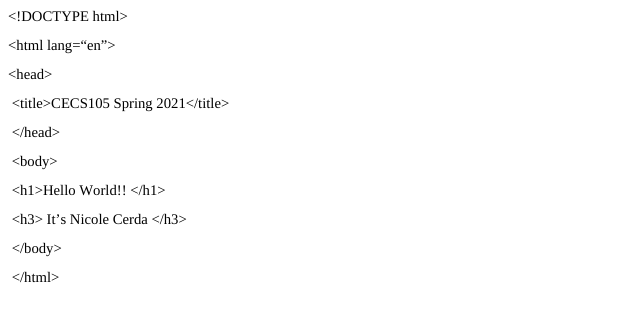
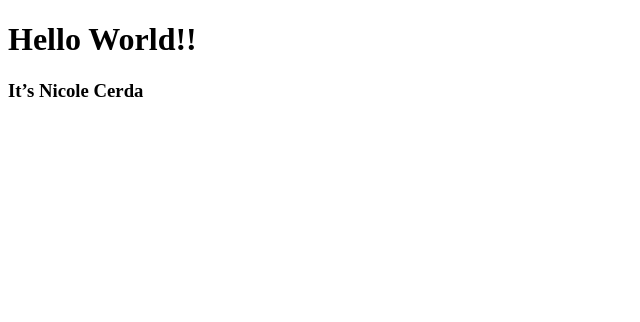
Before and after one commit to NikkiC02/GHdemo, a plain HTML site: page index.html in a window 1280 px wide. Shown: the whole page, without its empty margins (0-640 px from the left). Drawn offline with Linux system fonts and the light colour scheme.

Commit message:
Update index.html

```diff
--- a/index.html
+++ b/index.html
@@ -1,26 +1,10 @@
-<!DOCTYPE html PUBLIC "-//W3C//DTD HTML 4.01//EN" "http://www.w3.org/TR/html4/strict.dtd">
-<html>
+<!DOCTYPE html>
+<html lang=“en”>
 <head>
-  <meta http-equiv="Content-Type" content="text/html; charset=utf-8">
-  <meta http-equiv="Content-Style-Type" content="text/css">
-  <title></title>
-  <meta name="Generator" content="Cocoa HTML Writer">
-  <meta name="CocoaVersion" content="2022.3">
-  <style type="text/css">
-    p.p1 {margin: 0.0px 0.0px 12.0px 0.0px; font: 14.7px Times; color: #000000; -webkit-text-stroke: #000000}
-    span.s1 {font-kerning: none}
-  </style>
-</head>
-<body>
-<p class="p1"><span class="s1">&lt;!DOCTYPE html&gt;</span></p>
-<p class="p1"><span class="s1">&lt;html lang=“en”&gt;</span></p>
-<p class="p1"><span class="s1">&lt;head&gt;</span></p>
-<p class="p1"><span class="s1"><span class="Apple-converted-space"> </span>&lt;title&gt;CECS105 Spring 2021&lt;/title&gt;</span></p>
-<p class="p1"><span class="s1"><span class="Apple-converted-space"> </span>&lt;/head&gt;</span></p>
-<p class="p1"><span class="s1"><span class="Apple-converted-space"> </span>&lt;body&gt;</span></p>
-<p class="p1"><span class="s1"><span class="Apple-converted-space"> </span>&lt;h1&gt;Hello World!! &lt;/h1&gt;</span></p>
-<p class="p1"><span class="s1"><span class="Apple-converted-space"> </span>&lt;h3&gt; It’s Nicole Cerda &lt;/h3&gt;</span></p>
-<p class="p1"><span class="s1"><span class="Apple-converted-space"> </span>&lt;/body&gt;</span></p>
-<p class="p1"><span class="s1"><span class="Apple-converted-space"> </span>&lt;/html&gt;</span></p>
-</body>
-</html>
+ <title>CECS105 Spring 2021</title>
+ </head>
+ <body>
+ <h1>Hello World!! </h1>
+ <h3> It’s Nicole Cerda </h3>
+ </body>
+ </html>
```
